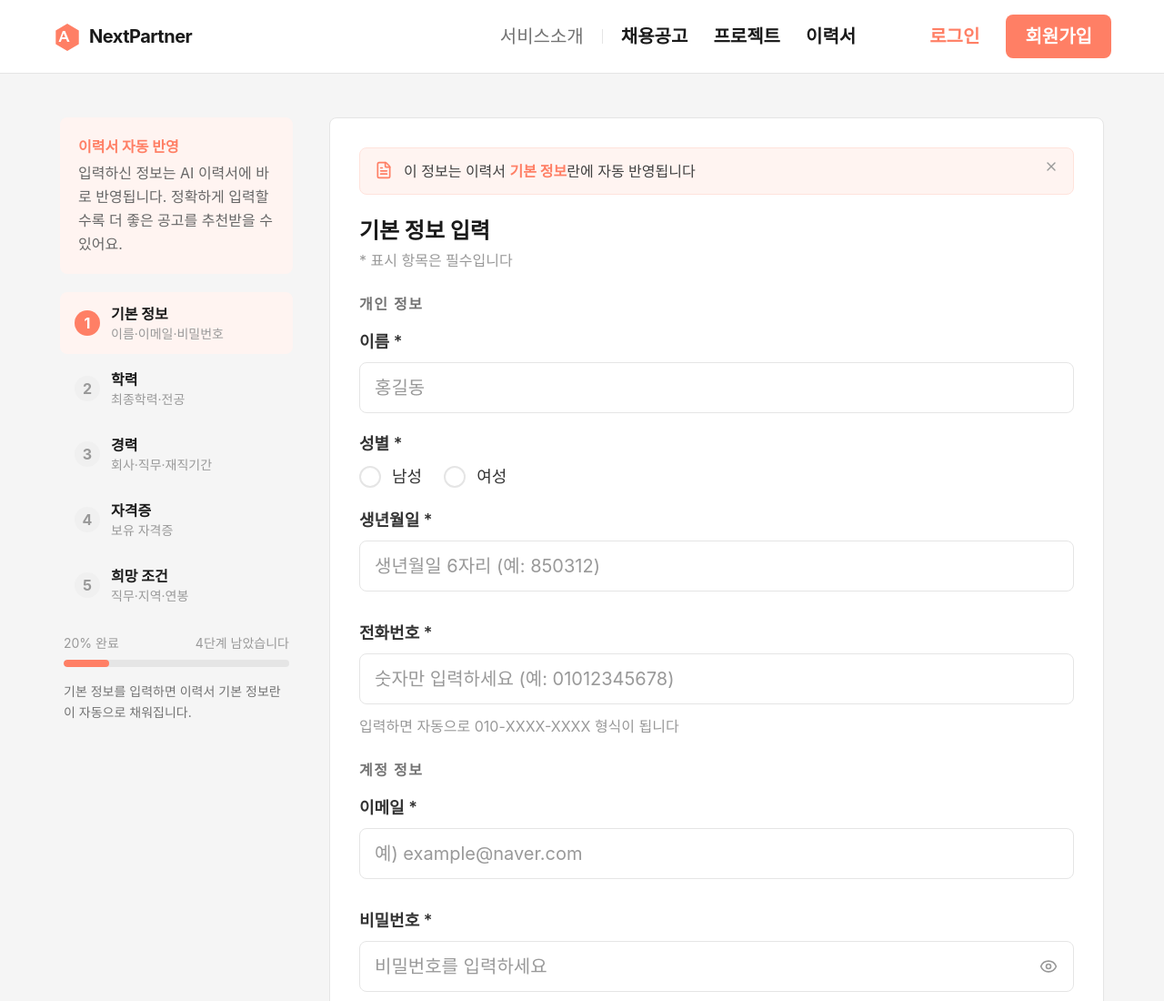
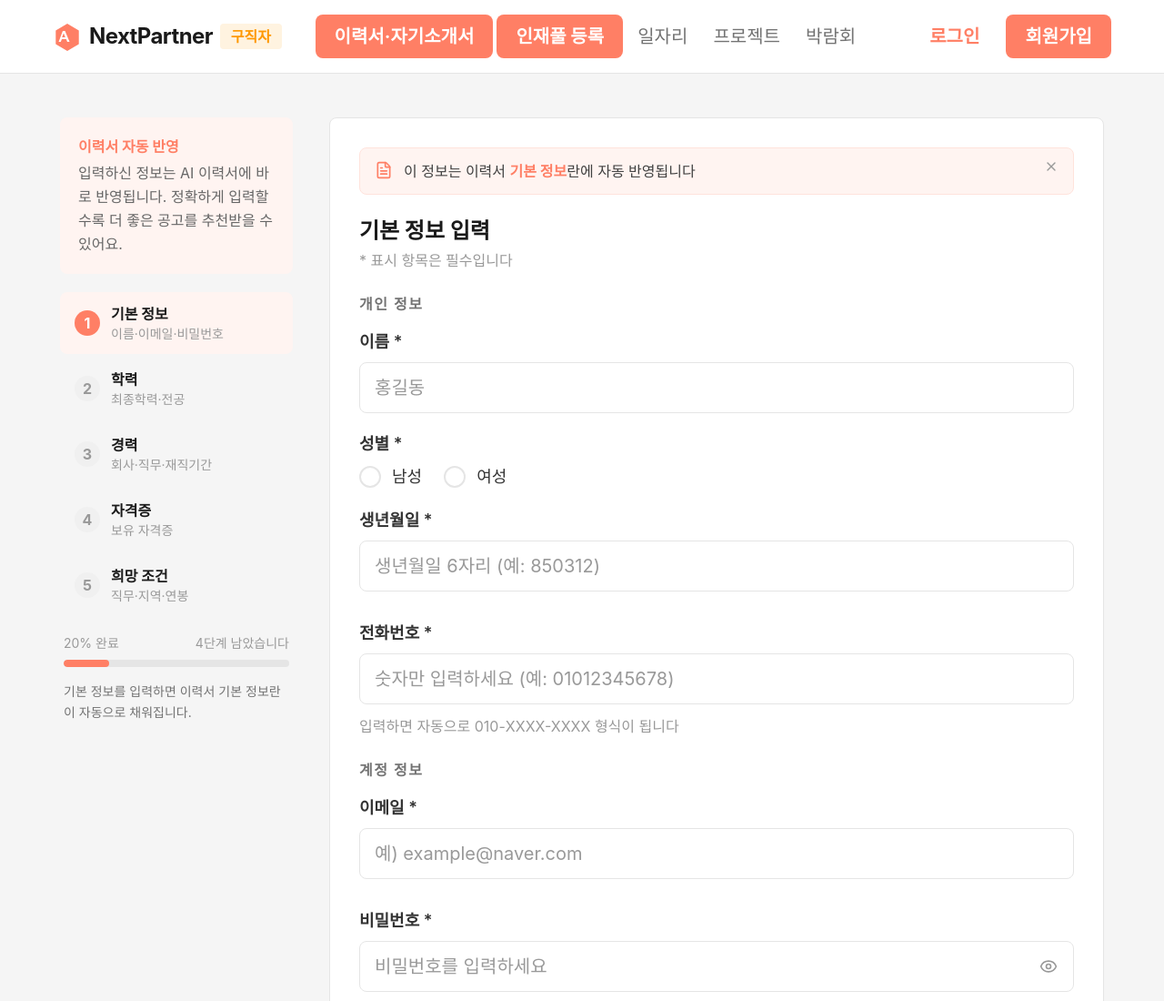
Before and after one commit to inhuiyang/nextpartner-signin-edit, a website: page index.html in a window 1280 px wide. Shown: the top 1100 px of the page at 91% size. Drawn offline with nearby package versions, Linux system fonts and the light colour scheme; a web font is replaced by a local one.

Commit message:
fix: 헤더 DS 코드 정확히 적용 및 hidden/flex 충돌 해소
- DS Desktop Default 구조 그대로 적용 (div.shrink-0 > a + badge)
- 텍스트 text-xl → text-2xl, 구직자 badge 추가
- nav: np-btn-primary 버튼 2개 + np-nav-link 구조로 변경
- selected-jobs hidden+flex 충돌 → inline style로 교체

Co-Authored-By: Claude Sonnet 4.6 <noreply@anthropic.com>

```diff
--- a/index.html
+++ b/index.html
@@ -168,19 +168,22 @@
 ══════════════════════════════════════ -->
 <header class="np-header sticky top-0 z-50">
   <div class="np-header-inner">
-    <a href="#" class="flex items-center gap-2 shrink-0">
-      <svg width="32" height="32" viewBox="0 0 32 32" fill="none">
-        <path d="M16 2L28.7 9.5V24.5L16 32L3.3 24.5V9.5L16 2Z" fill="#ff7f65"/>
-        <path d="M11 10h2.5l5 12H16l-1.2-3H10l-1.2 3H6.5L11 10Zm2.8 7-1.8-4.5L10.2 17h3.6Z" fill="white"/>
-      </svg>
-      <span class="text-xl font-bold text-neutral-900 tracking-tight">NextPartner</span>
-    </a>
+    <div class="flex items-center gap-2 shrink-0">
+      <a href="#" class="flex items-center gap-2">
+        <svg width="32" height="32" viewBox="0 0 32 32" fill="none">
+          <path d="M16 2L28.7 9.5V24.5L16 32L3.3 24.5V9.5L16 2Z" fill="#ff7f65"/>
+          <path d="M11 10h2.5l5 12H16l-1.2-3H10l-1.2 3H6.5L11 10Zm2.8 7-1.8-4.5L10.2 17h3.6Z" fill="white"/>
+        </svg>
+        <span class="text-2xl font-bold text-neutral-900 tracking-tight">NextPartner</span>
+      </a>
+      <span class="np-badge np-badge-warning">구직자</span>
+    </div>
     <nav class="np-header-nav">
-      <a class="np-nav-link" href="#">서비스소개</a>
-      <div class="np-header-divider"></div>
-      <a class="np-nav-link-job" href="#">채용공고</a>
-      <a class="np-nav-link-job" href="#">프로젝트</a>
-      <a class="np-nav-link-job" href="#">이력서</a>
+      <button class="np-btn np-btn-primary np-btn-md">이력서·자기소개서</button>
+      <button class="np-btn np-btn-primary np-btn-md">인재풀 등록</button>
+      <a class="np-nav-link" href="#">일자리</a>
+      <a class="np-nav-link" href="#">프로젝트</a>
+      <a class="np-nav-link" href="#">박람회</a>
     </nav>
     <div class="np-header-actions">
       <button class="np-btn np-btn-ghost np-btn-md">로그인</button>
@@ -759,7 +762,7 @@
                 <span class="text-base text-neutral-400" id="job-tag-count">0 / 3 선택</span>
               </div>
               <!-- 선택된 직무 표시 -->
-              <div id="selected-jobs" class="hidden flex flex-wrap gap-2 p-3 bg-primary-50 rounded-button">
+              <div id="selected-jobs" style="display:none;flex-wrap:wrap;gap:8px;padding:12px;background:#fff4f1;border-radius:8px">
                 <span class="text-base text-primary-500 font-semibold">선택한 직무: </span>
                 <div id="selected-job-tags" class="flex flex-wrap gap-2"></div>
               </div>
```
